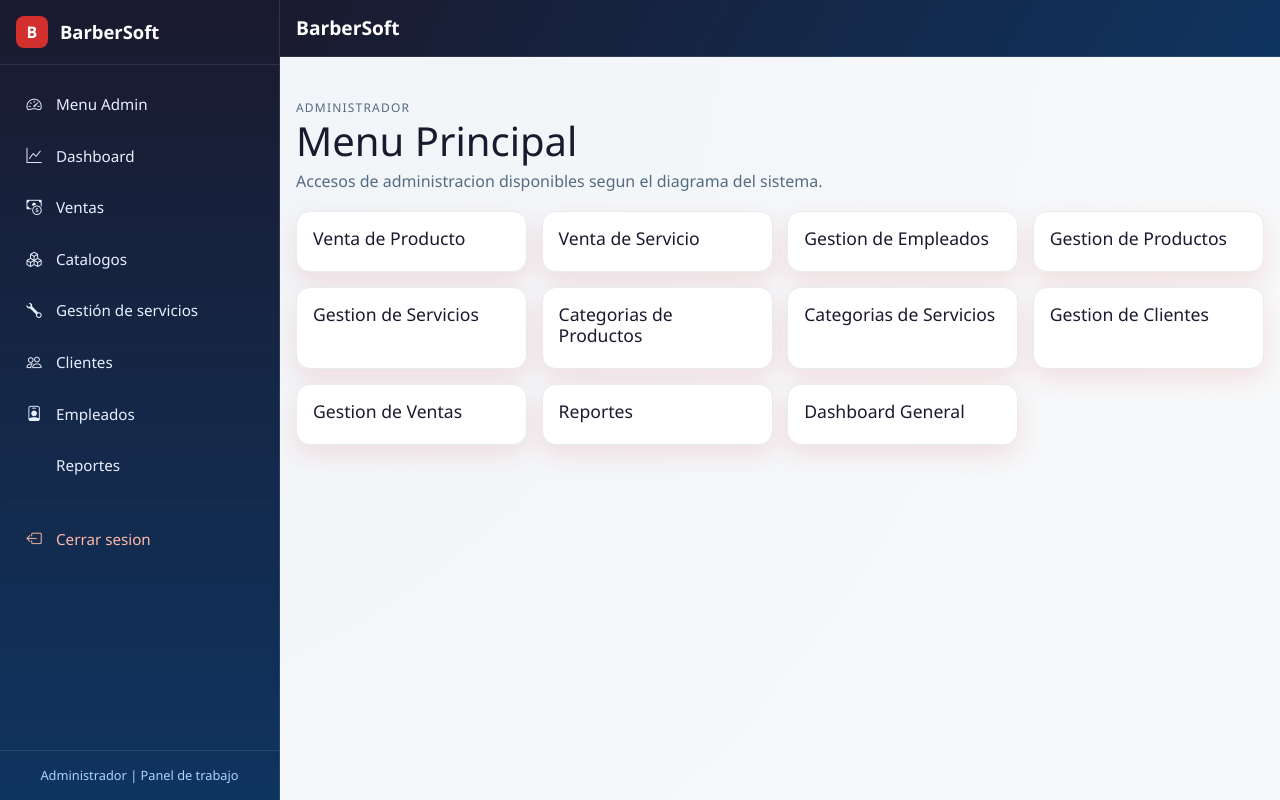
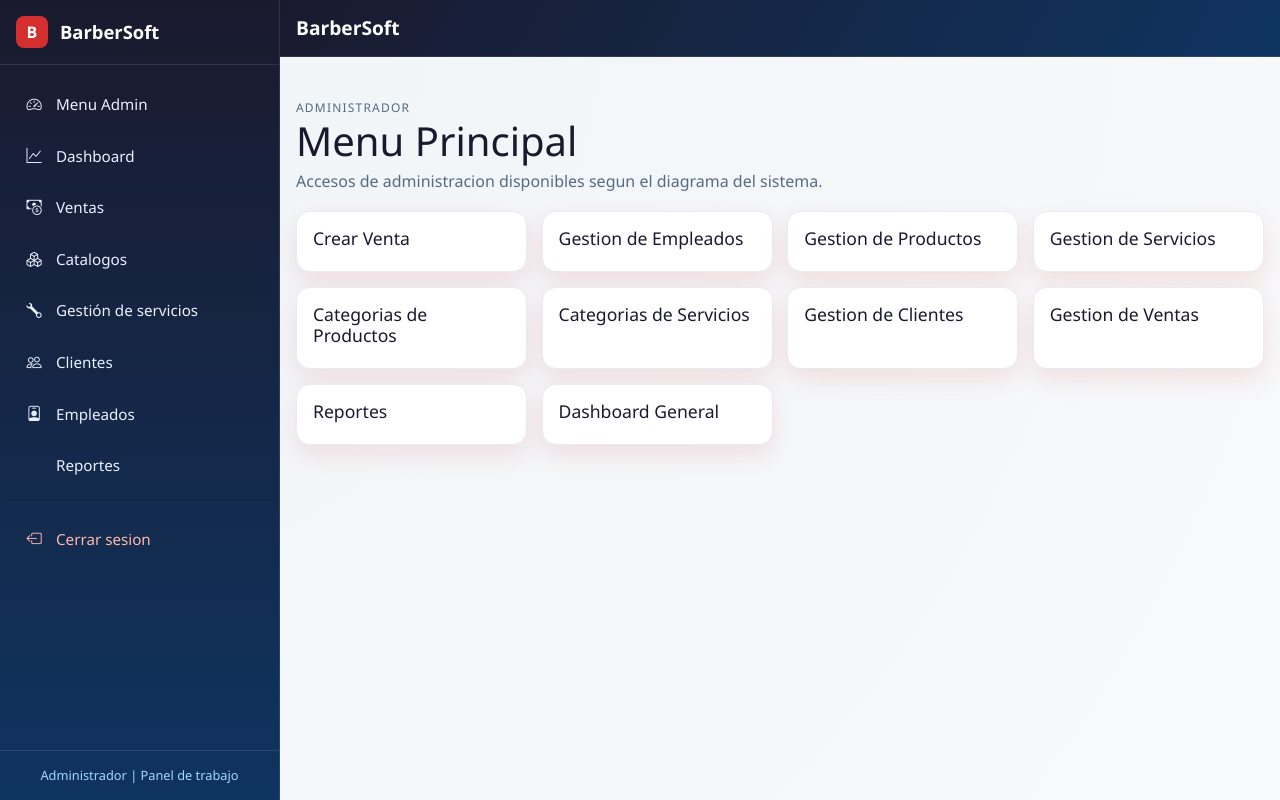
Before and after one commit to alejandro20050406/Barbersoft-Django, a Django app: page /menu/administrador/ in a window 1280 px wide. Run offline with Django 5.2, Linux system fonts and the light colour scheme; a user stored in the database is signed in; data comes from the database, SQL or seed files in the repository; data that the repository does not hold is empty.

Commit message:
refactor: unify "Venta de Producto" and "Venta de Servicio" links to "Crear Venta" in admin and employee menus

```diff
--- a/templates/accounts/menu_admin.html
+++ b/templates/accounts/menu_admin.html
@@ -10,11 +10,8 @@
 </section>
 
 <section class="module-grid">
-    <a class="module-card" href="{% url 'ventas:venta-create' %}?item_type=producto">
-        <h2>Venta de Producto</h2>
-    </a>
-    <a class="module-card" href="{% url 'ventas:venta-create' %}?item_type=servicio">
-        <h2>Venta de Servicio</h2>
+    <a class="module-card" href="{% url 'ventas:venta-create' %}">
+        <h2>Crear Venta</h2>
     </a>
     <a class="module-card" href="{% url 'empleados:empleado-list' %}">
         <h2>Gestion de Empleados</h2>
--- a/templates/accounts/menu_empleado.html
+++ b/templates/accounts/menu_empleado.html
@@ -11,10 +11,7 @@
 
 <section class="module-grid">
     <a class="module-card" href="{% url 'ventas:venta-create' %}">
-        <h2>Venta de Producto</h2>
-    </a>
-    <a class="module-card" href="{% url 'ventas:venta-create' %}">
-        <h2>Venta de Servicio</h2>
+        <h2>Crear Venta</h2>
     </a>
     <a class="module-card" href="{% url 'ventas:dashboard' %}">
         <h2>Corte de Caja</h2>
```
